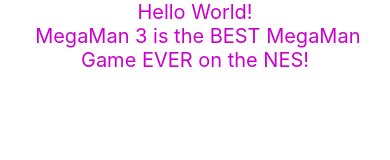
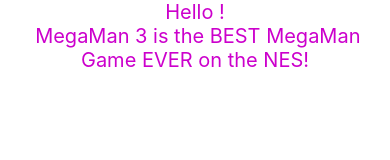
Before and after one commit to MrChido/secondTry, a React Native app: screen / in a window 390 px wide. Shown: the top 160 px of the page. Built offline with nearby package versions, Linux system fonts and the light colour scheme.

Commit message:
Teaching Myself about Props
Yeah, using fish seems kinda silly but what works, works

```diff
--- a/App.js
+++ b/App.js
@@ -10,7 +10,7 @@
         <Text style={styles.intro}>Open up App.js to start working on your app!</Text>
         <Text style={styles.intro}>Changes you make will automatically reload.</Text>
         <Text>Shake your phone to open the developer menu.</Text>
-        <HelloComponent />
+        <HelloComponent fish='Bass' />
       </View>
     );
   }
--- a/app/components/HelloComponent/HelloComponent.js
+++ b/app/components/HelloComponent/HelloComponent.js
@@ -5,7 +5,7 @@
     render(){
         return (
         <View>
-            <Text style={styles.intro}>Hello World!</Text>
+            <Text style={styles.intro}>Hello {this.props.fish}!</Text>
             <Text style={styles.intro}> MegaMan 3 is the BEST MegaMan Game EVER on the NES!</Text>
         </View>
         )
```
